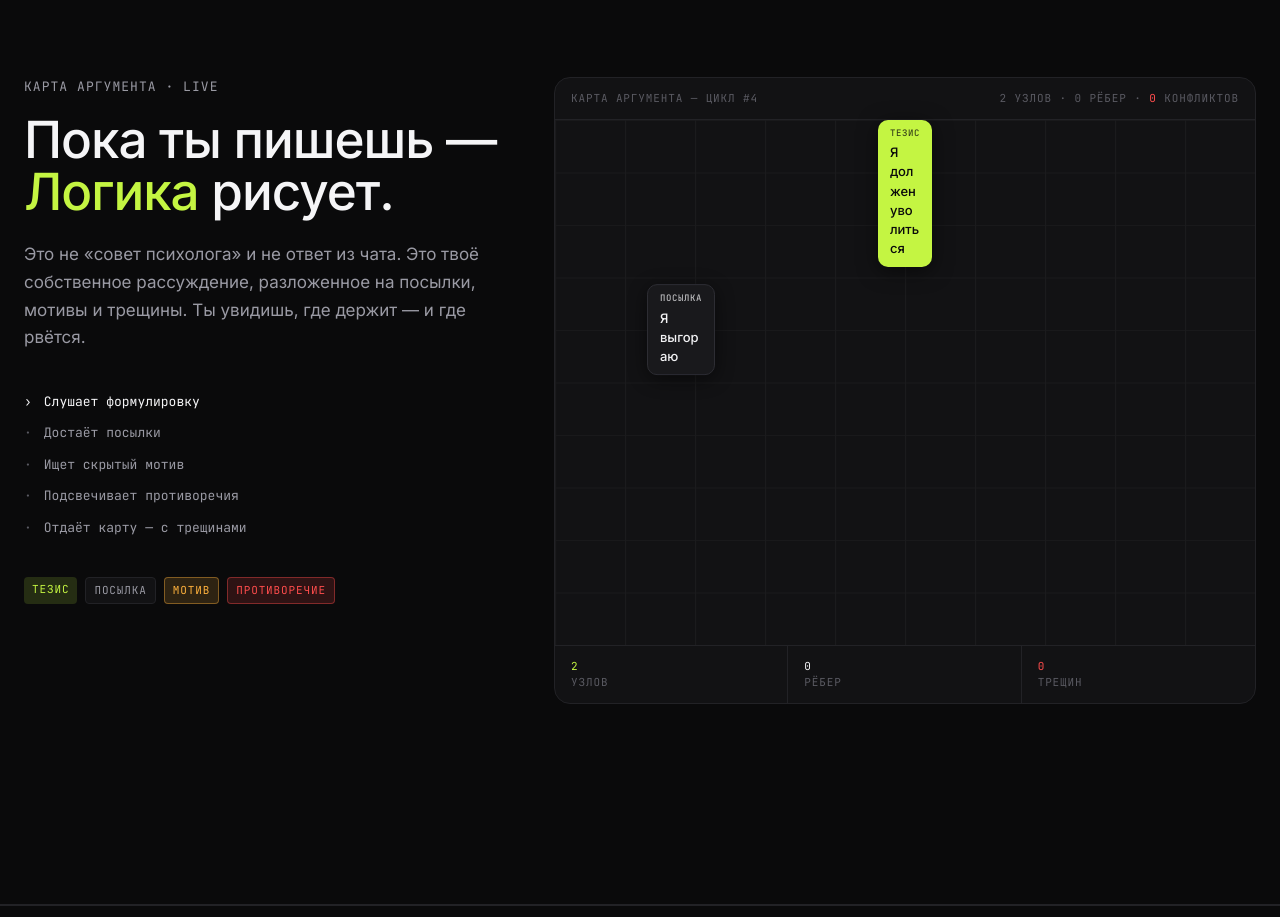
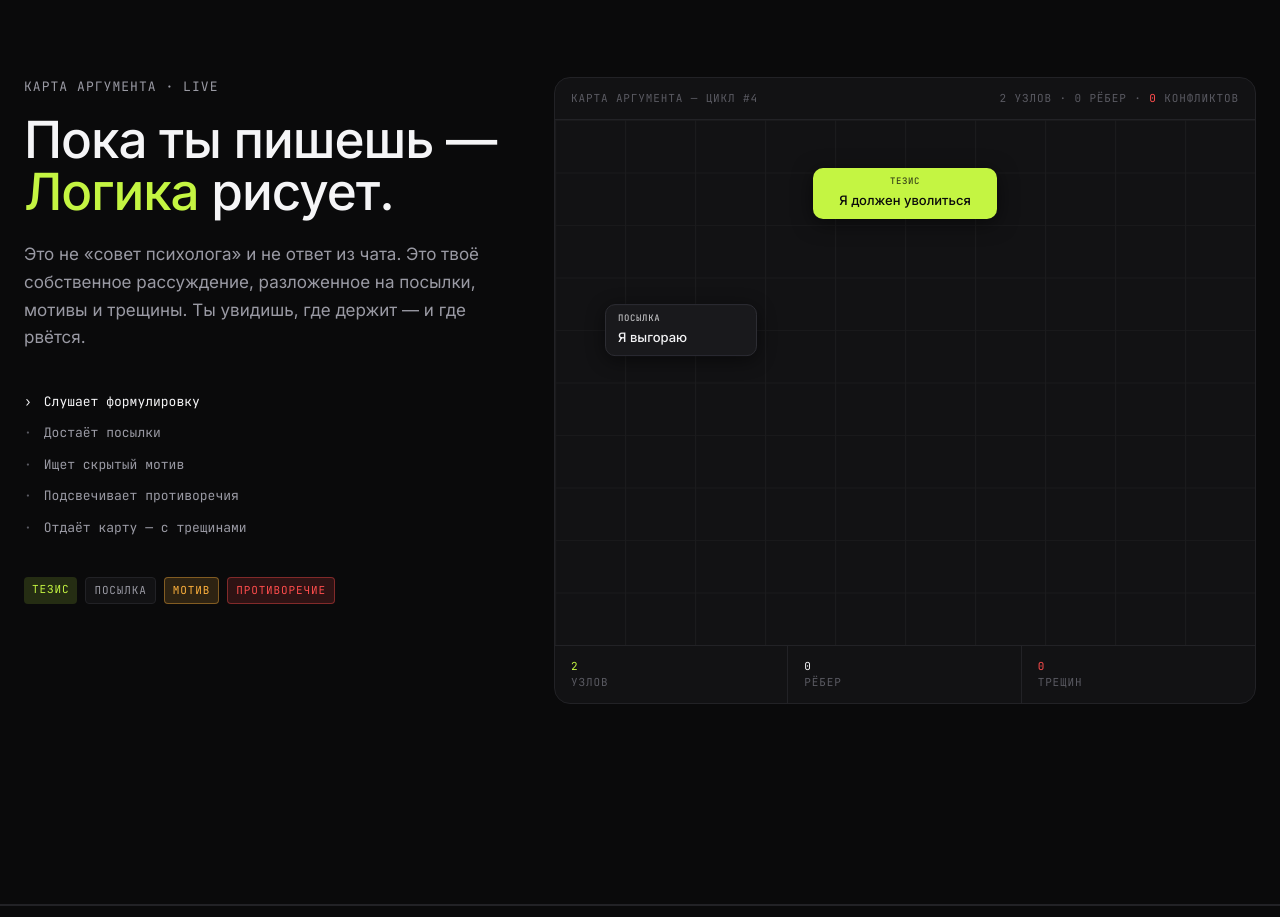
Before and after one commit to Nikitamaximenko/-mtproxy-bot-suite, a React (Vite) app in the folder logika/: page / in a window 1280 px wide. Shown: the part 4060-4977 px from the top of the page. Built offline with nearby package versions, Linux system fonts and the light colour scheme.

Commit message:
fix(logika): prevent center argument nodes from collapsing into vertical text
Made-with: Cursor

```diff
--- a/logika/src/components/landing/ArgumentMap.tsx
+++ b/logika/src/components/landing/ArgumentMap.tsx
@@ -242,7 +242,7 @@ export function ArgumentMap() {
 
               {NODES.map((n) => {
                 const visible = n.delay <= t
-                const isMotive = n.kind === 'motive'
+                const isCenter = n.kind === 'claim' || n.kind === 'motive'
                 return (
                   <div
                     key={`${n.id}-anchor-${cycle}`}
@@ -259,16 +259,19 @@ export function ArgumentMap() {
                       <div
                         className={[
                           nodeBg(n.kind),
-                          'min-w-0 max-w-[min(14.5rem,42vw)] shadow-[0_4px_20px_rgba(0,0,0,0.52)]',
-                          'rounded-[10px] px-3 py-2 sm:max-w-[min(16rem,40vw)]',
+                          isCenter
+                            ? 'w-[11.5rem] max-w-[min(22rem,62vw)]'
+                            : 'w-[9.5rem] max-w-[min(18rem,48vw)]',
+                          'shrink-0 shadow-[0_4px_20px_rgba(0,0,0,0.52)]',
+                          'rounded-[10px] px-3 py-2 sm:max-w-[min(20rem,46vw)]',
                           'flex flex-col gap-1 font-medium antialiased',
-                          isMotive ? 'items-center text-center' : 'text-left',
+                          isCenter ? 'items-center text-center' : 'text-left',
                         ].join(' ')}
                       >
                         <span className="font-mono text-[9px] uppercase tracking-[0.07em] opacity-75 leading-tight">
                           {kindLabel(n.kind)}
                         </span>
-                        <span className="text-[12px] leading-[1.42] [overflow-wrap:anywhere] text-balance sm:text-[13px] sm:leading-[1.48]">
+                        <span className="text-[12px] leading-[1.42] break-words [word-break:normal] sm:text-[13px] sm:leading-[1.48]">
                           {n.label}
                         </span>
                       </div>
--- a/logika/src/components/report/ReportArgumentMap.tsx
+++ b/logika/src/components/report/ReportArgumentMap.tsx
@@ -368,8 +368,11 @@ export function ReportArgumentMap({ report, dilemma }: ReportArgumentMapProps) {
                 <div
                   className={[
                     nodeClass(n.kind),
-                    'min-w-0 max-w-[min(14.5rem,42vw)] shadow-[0_4px_20px_rgba(0,0,0,0.55)]',
-                    'rounded-[10px] px-3 py-2 sm:max-w-[min(16rem,40vw)]',
+                    isCenter
+                      ? 'w-[11.5rem] max-w-[min(22rem,62vw)]'
+                      : 'w-[9.5rem] max-w-[min(18rem,48vw)]',
+                    'shrink-0 shadow-[0_4px_20px_rgba(0,0,0,0.55)]',
+                    'rounded-[10px] px-3 py-2 sm:max-w-[min(20rem,46vw)]',
                     'flex flex-col gap-1 font-medium antialiased',
                     isCenter ? 'items-center text-center' : 'text-left',
                   ].join(' ')}
@@ -378,7 +381,7 @@ export function ReportArgumentMap({ report, dilemma }: ReportArgumentMapProps) {
                   <span className="font-mono text-[9px] uppercase leading-tight tracking-[0.07em] opacity-75">
                     {kindTag(n.kind)}
                   </span>
-                  <span className="text-[12px] leading-[1.42] [overflow-wrap:anywhere] text-balance sm:text-[13px] sm:leading-[1.48]">
+                  <span className="text-[12px] leading-[1.42] break-words [word-break:normal] sm:text-[13px] sm:leading-[1.48]">
                     {n.label}
                   </span>
                 </div>
```
